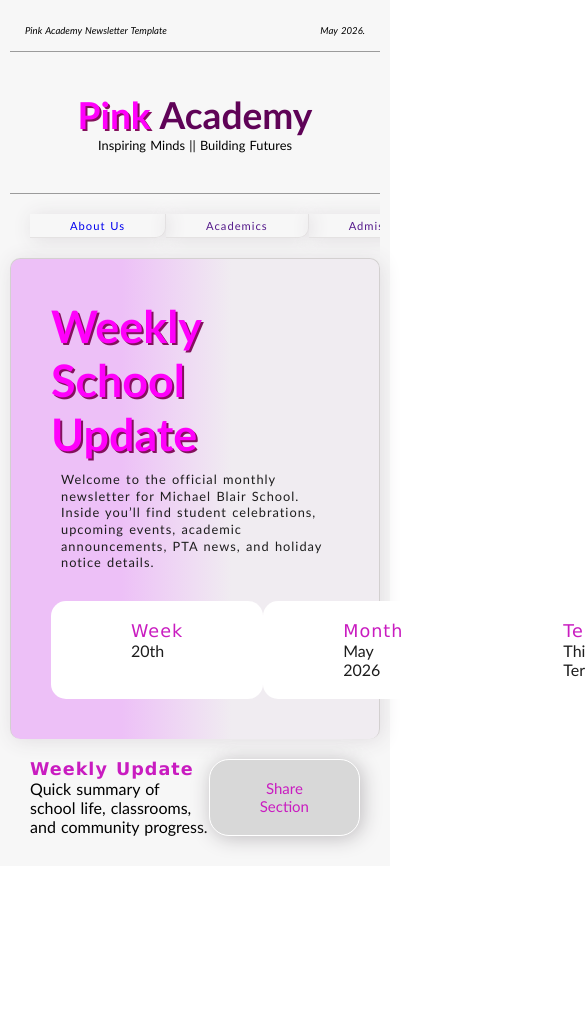
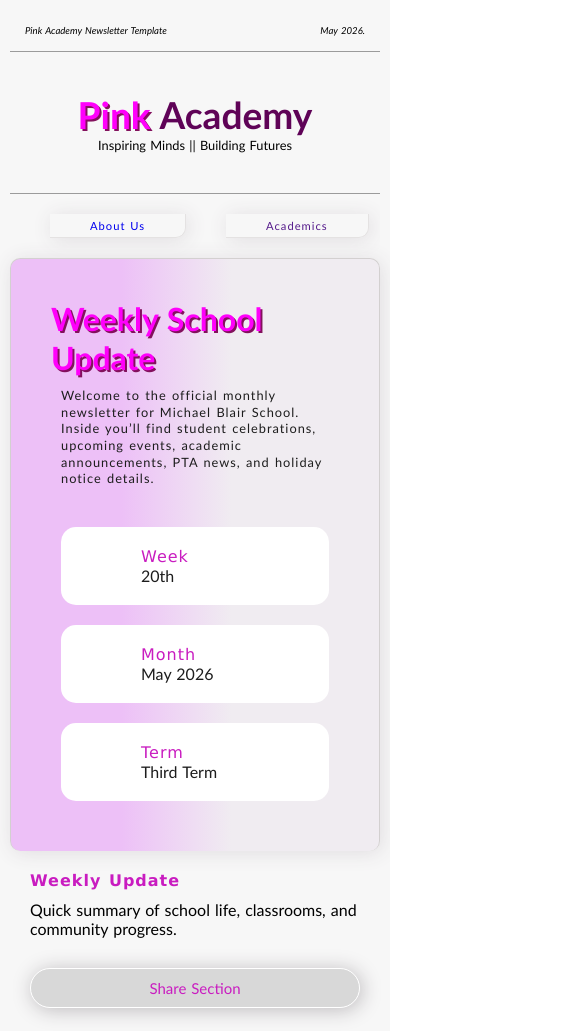
Before and after one commit to bigj11514-droid/Pink-Academy-newsletter-template-, a plain HTML site: page index.html in a window 390 px wide. Shown: the top 1031 px of the page, 585 px wide, since content can reach past the window. Before the commit the page ends 866 px from the top, so only its background shows below. Drawn offline with Linux system fonts and the light colour scheme.

Commit message:
Pink Academy Newsletter Template

```diff
--- a/pink.css
+++ b/pink.css
@@ -167,6 +167,7 @@ h2{
         padding: 5px 40px;
         list-style: none;
         font-size: 70%;
+        margin: 0px 20px 0px 20px;
     }
     ul{
         display: flex;
@@ -175,4 +176,28 @@ h2{
     .intro-container{
         padding: 40px;
     }
+    h2{
+        font-size: 200%;
+    }
+    .card-cont{
+        display: flex;
+        flex-direction: column;
+    }
+    .card{
+        margin: 10px;
+    }
+    .update{
+        display: flex;
+        flex-direction: column;
+    }
+    .btn{
+       margin-top: 30px;
+    }
+    .highlight{
+        font-size: 100%;
+    }
+    h3{
+        margin-bottom: 10px;
+    }
+
 }
```
